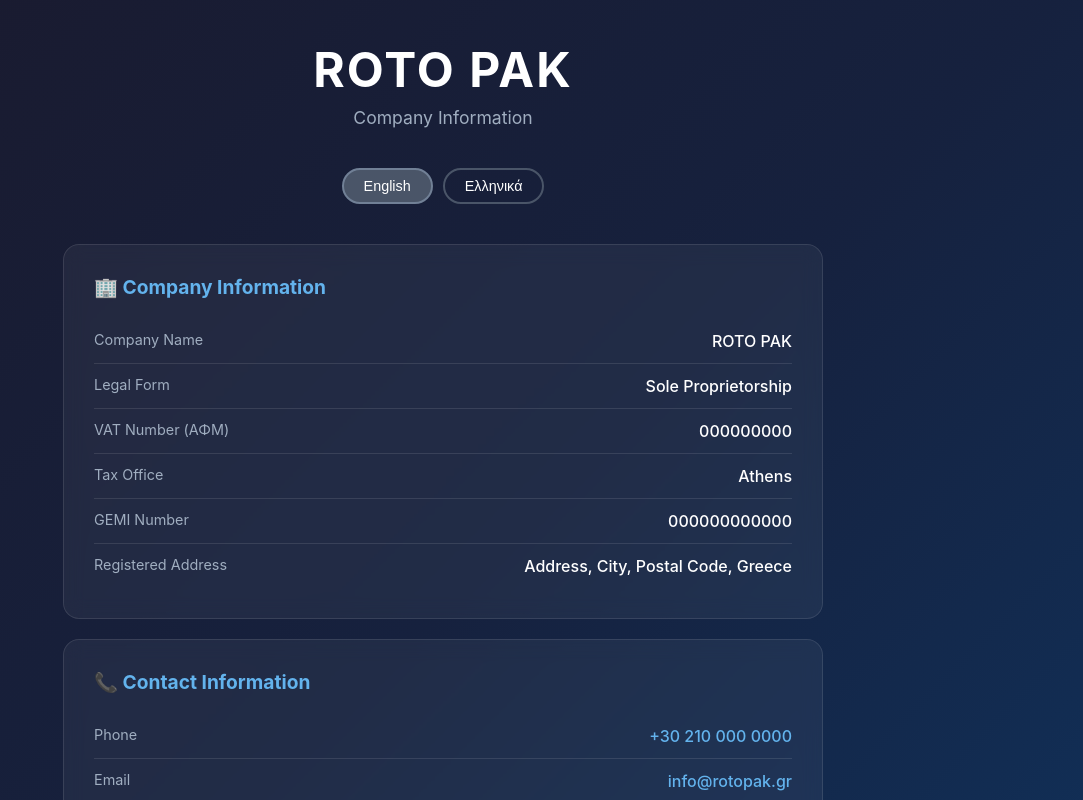
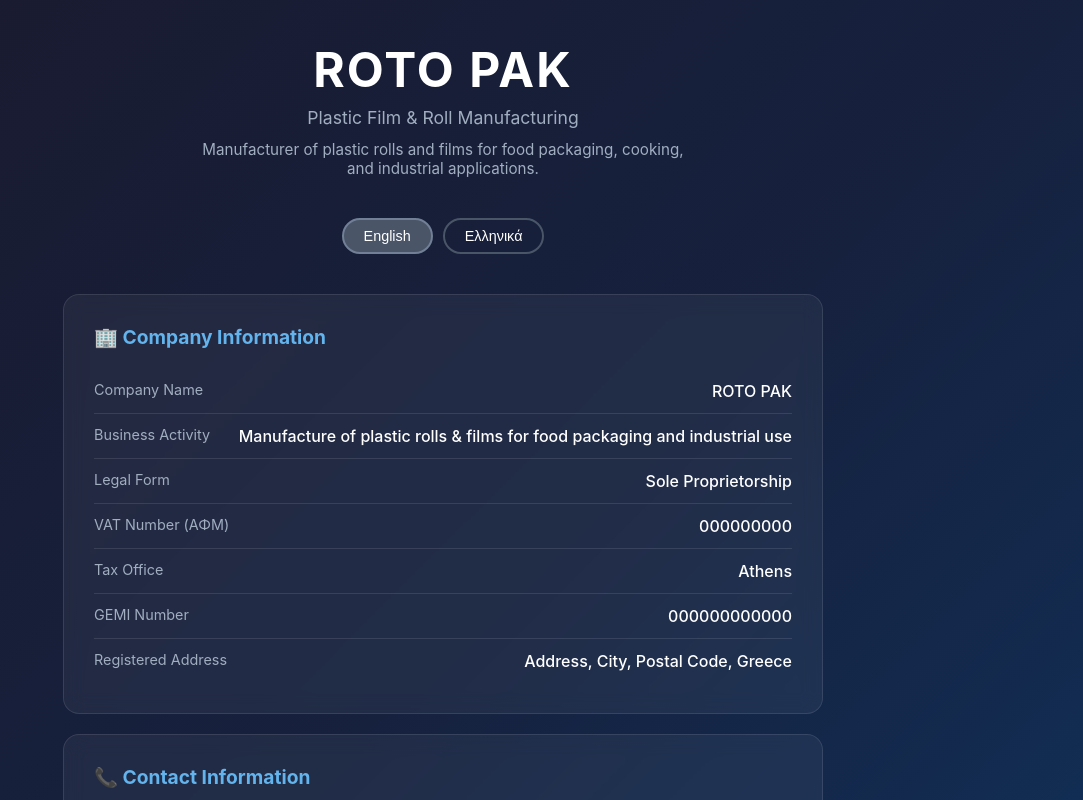
Before and after one commit to CaptPavlos/roto-pak, a Next.js app: page / in a window 1280 px wide. Shown: the top 800 px of the page, without its empty margins (197-1280 px from the left). Built offline with nearby package versions, Linux system fonts and the light colour scheme.

Commit message:
feat: add plastic manufacturing context, business activity field

```diff
--- a/app/layout.tsx
+++ b/app/layout.tsx
@@ -2,8 +2,8 @@
 import "./globals.css";
 
 export const metadata: Metadata = {
-  title: "Roto Pak",
-  description: "Roto Pak - Company Information",
+  title: "Roto Pak | Plastic Film & Roll Manufacturing",
+  description: "Manufacturer of plastic rolls and films for food packaging, cooking, and industrial applications. Παραγωγή πλαστικών ρολών και μεμβρανών.",
 };
 
 export default function RootLayout({
--- a/app/page.tsx
+++ b/app/page.tsx
@@ -4,9 +4,11 @@
 
 const content = {
   en: {
-    tagline: "Company Information",
+    tagline: "Plastic Film & Roll Manufacturing",
+    description: "Manufacturer of plastic rolls and films for food packaging, cooking, and industrial applications.",
     companyInfo: "Company Information",
     companyName: "Company Name",
+    activity: "Business Activity",
     legalForm: "Legal Form",
     vatNumber: "VAT Number (ΑΦΜ)",
     taxOffice: "Tax Office",
@@ -22,9 +24,11 @@
     footer: "© 2026 Roto Pak. All rights reserved.",
   },
   el: {
-    tagline: "Στοιχεία Εταιρείας",
+    tagline: "Παραγωγή Πλαστικών Φιλμ & Ρολών",
+    description: "Παραγωγή πλαστικών ρολών και μεμβρανών για συσκευασία τροφίμων, μαγειρική και βιομηχανικές εφαρμογές.",
     companyInfo: "Στοιχεία Εταιρείας",
     companyName: "Επωνυμία",
+    activity: "Δραστηριότητα",
     legalForm: "Νομική Μορφή",
     vatNumber: "ΑΦΜ",
     taxOffice: "ΔΟΥ",
@@ -44,6 +48,10 @@
 // Company data - UPDATE THESE WITH REAL INFO
 const companyData = {
   name: "ROTO PAK",
+  activity: {
+    en: "Manufacture of plastic rolls & films for food packaging and industrial use",
+    el: "Παραγωγή πλαστικών ρολών & μεμβρανών για συσκευασία τροφίμων και βιομηχανική χρήση",
+  },
   legalForm: { en: "Sole Proprietorship", el: "Ατομική Επιχείρηση" },
   vatNumber: "000000000", // Replace with real ΑΦΜ
   taxOffice: { en: "Athens", el: "Αθηνών" }, // Replace with real ΔΟΥ
@@ -68,6 +76,9 @@
       <header className="header">
         <h1 className="logo">ROTO PAK</h1>
         <p className="tagline">{t.tagline}</p>
+        <p style={{ marginTop: "12px", color: "#a0aec0", fontSize: "0.95rem", maxWidth: "500px", marginLeft: "auto", marginRight: "auto" }}>
+          {t.description}
+        </p>
       </header>
 
       <div className="lang-toggle">
@@ -90,6 +101,10 @@
         <div className="info-row">
           <span className="info-label">{t.companyName}</span>
           <span className="info-value">{companyData.name}</span>
+        </div>
+        <div className="info-row">
+          <span className="info-label">{t.activity}</span>
+          <span className="info-value">{companyData.activity[lang]}</span>
         </div>
         <div className="info-row">
           <span className="info-label">{t.legalForm}</span>
```
